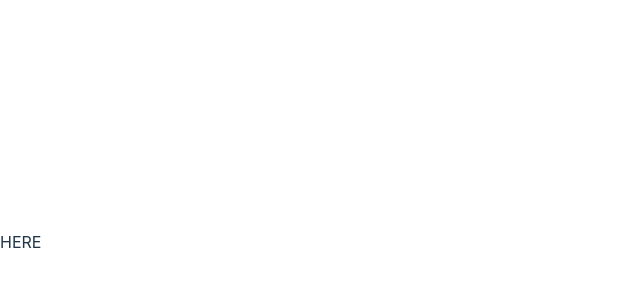
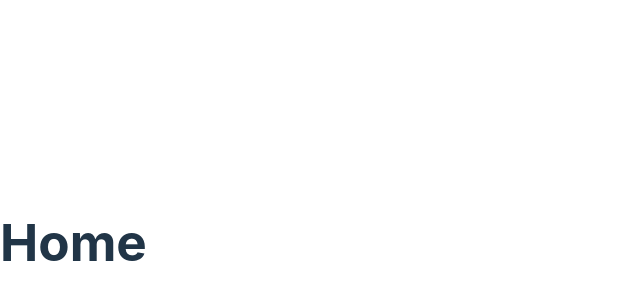
Before and after one commit to barrymun/invaders, a React (Vite) app: page / in a window 1280 px wide. Shown: the part 158-458 px from the top of the page, without its empty margins (0-640 px from the left). Built offline with nearby package versions, Linux system fonts and the light colour scheme.

Commit message:
fix incorrect tsconfig ref in eslint config file, add react-router lib

```diff
--- a/eslint.config.mjs
+++ b/eslint.config.mjs
@@ -5,7 +5,7 @@ import globals from 'globals';
 import tseslint from 'typescript-eslint';
 import eslintPluginPrettierRecommended from 'eslint-plugin-prettier/recommended';
 
-const project = "./tsconfig.json";
+const project = "./tsconfig.app.json";
 const compat = new FlatCompat({
   recommendedConfig: jseslint.configs.recommended,
 });
--- a/prettier.config.mjs
+++ b/prettier.config.mjs
@@ -2,7 +2,7 @@ const config = {
   trailingComma: "es5",
   tabWidth: 2,
   singleQuote: false,
-  printWidth: 100,
+  printWidth: 120,
 };
 
 export default config;
--- /dev/null
+++ b/src/pages/home.tsx
@@ -0,0 +1,11 @@
+import { FC } from "react";
+
+interface HomeProps {}
+
+export const Home: FC<HomeProps> = () => {
+  return (
+    <div>
+      <h1>Home</h1>
+    </div>
+  );
+};
--- a/tsconfig.app.json
+++ b/tsconfig.app.json
@@ -22,5 +22,6 @@
 
     "baseUrl": "./src"
   },
-  "include": ["src"]
+  "include": ["src"],
+  "exclude": ["node_modules"]
 }
```
Also changed, not shown: package.json (+5 -4 lines), src/main.tsx (+9 -2 lines), src/router.tsx (added, +10 -0 lines), 1 other file (tests, documents, lock files or other folders).
